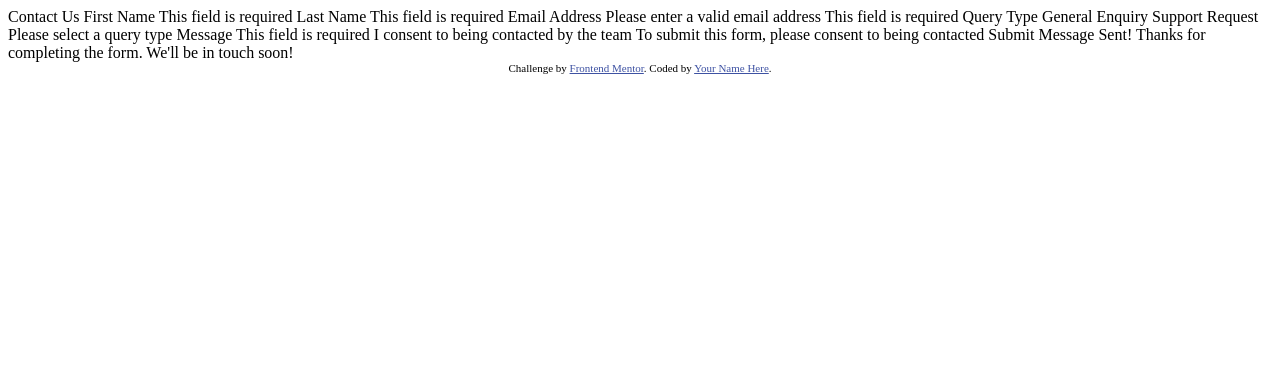
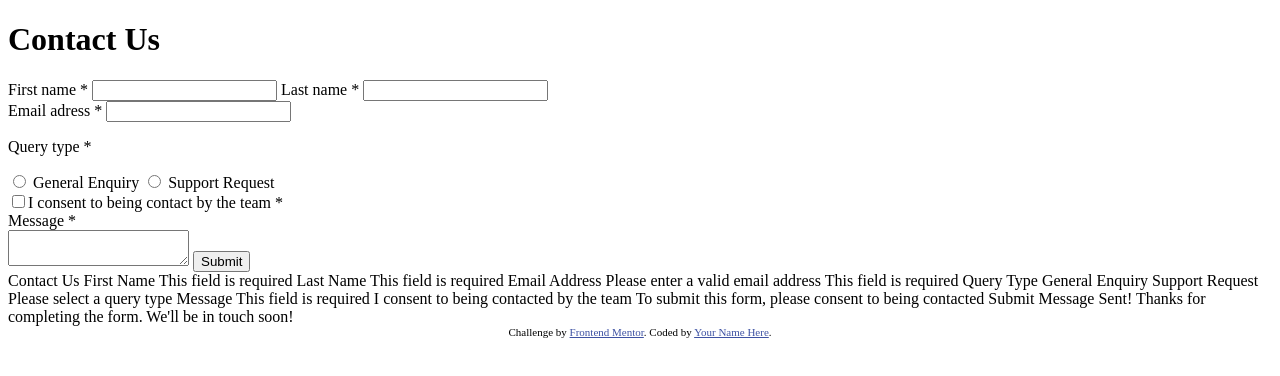
Before and after one commit to AloisKGBA/frontend-mentor_firs_responsive_form_solution, a plain HTML site: page index.html in a window 1280 px wide. Drawn offline with Linux system fonts and the light colour scheme.

Commit message:
création des champs pour le formulaire

```diff
--- a/index.html
+++ b/index.html
@@ -15,6 +15,31 @@
   </style>
 </head>
 <body>
+  <form method="get" action="" class="formulaire">
+    <h1>
+      Contact Us
+    </h1>
+    <div>
+
+      <label for="prenom">First name *</label>
+      <input type="text" name="First_name" id="prenom" required>
+      <label for="nom">Last name *</label>
+      <input type="text" name="last_name" id="nom" required>
+    </div>
+    <label for="email">Email adress *</label>
+    <input type="email" name="email" id="email" required>
+    <div>
+      <p> Query type *</p>
+      <input type="radio" name="choix" value="general_enquiry" id="general_enquiry" required>
+      <label for="general_enquiry">General Enquiry</label>
+      <input type="radio" name="choix" value="support_request" id="support_request" required>
+      <label for="support_request">Support Request</label>
+    </div>
+    <input type="checkbox" name="consent" id="consent" required><label for="consent">I consent to being contact by the team *</label><br>
+    <label for="message">Message *</label><br>
+    <textarea name="message" id="message" required></textarea>
+    <input type="button" value="Submit">
+  </form>
 
   Contact Us
 
```
